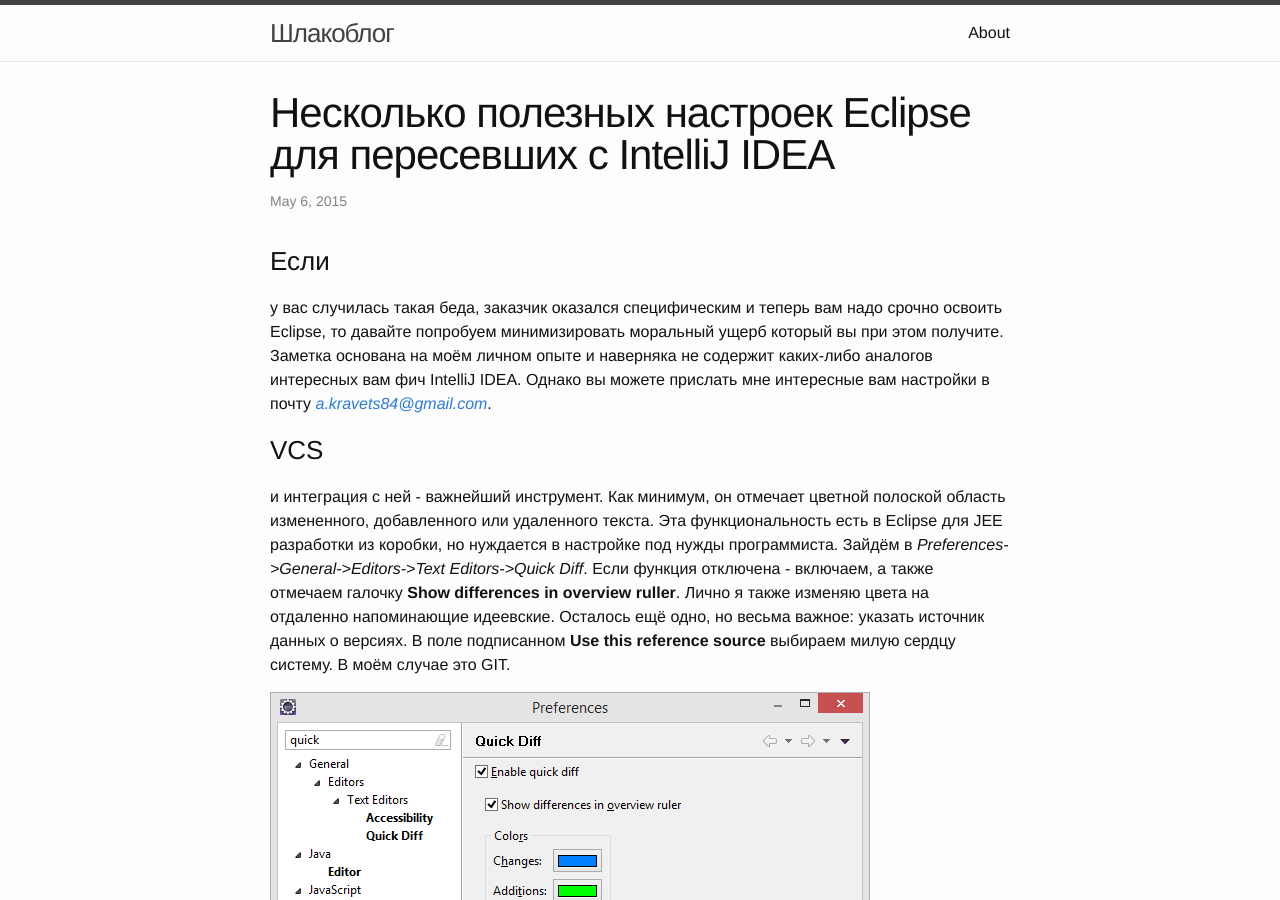
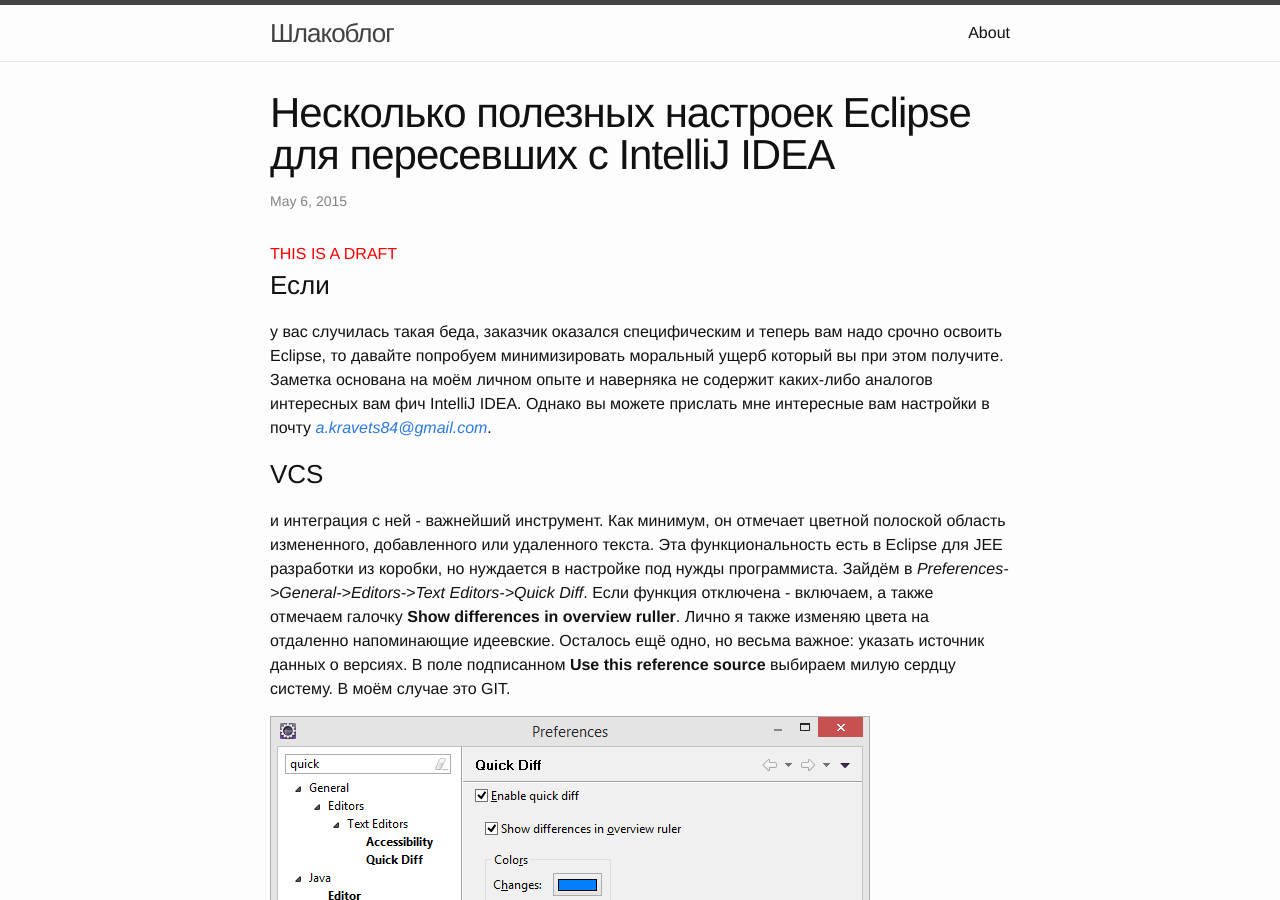
Before and after one commit to alexcom/alexcom.github.io, a Jekyll site: the page built from _posts/2015-05-06-idea-to-eclipse-migration.md, in a window 1280 px wide and 900 px high. Built offline with Jekyll 4.4.1, drawn with Linux system fonts in a browser that asks for light colours.

Commit message:
Update 2015-05-06-idea-to-eclipse-migration.md

```diff
--- a/_posts/2015-05-06-idea-to-eclipse-migration.md
+++ b/_posts/2015-05-06-idea-to-eclipse-migration.md
@@ -4,6 +4,7 @@
 date:   2015-05-06 18:33:00
 categories: idea eclipse migration pain
 ---
+<font color="red">THIS IS A DRAFT</font>
 ###Если
 у вас случилась такая беда, заказчик оказался специфическим и теперь вам надо срочно освоить Eclipse, то давайте попробуем минимизировать моральный ущерб который вы при этом получите. Заметка основана на моём личном опыте и наверняка не содержит каких-либо аналогов интересных вам фич IntelliJ IDEA. Однако вы можете прислать мне интересные вам настройки в почту <a href="mailto:a.kravets84@gmail.com">*a.kravets84@gmail.com*</a>.
 
```
